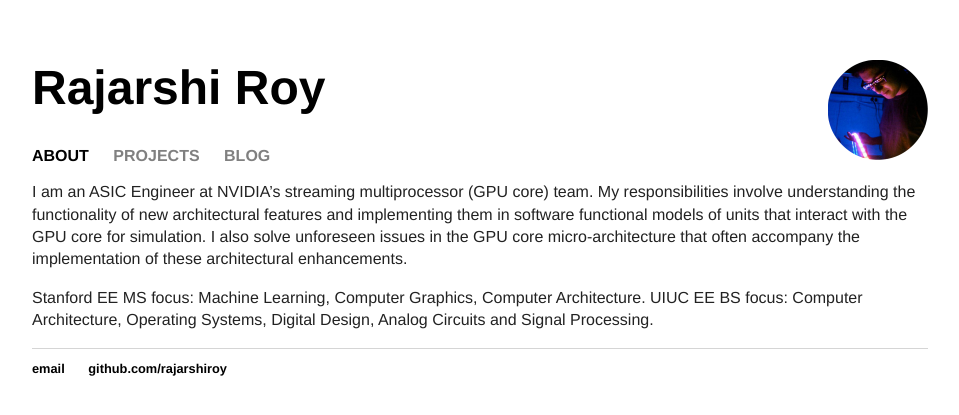
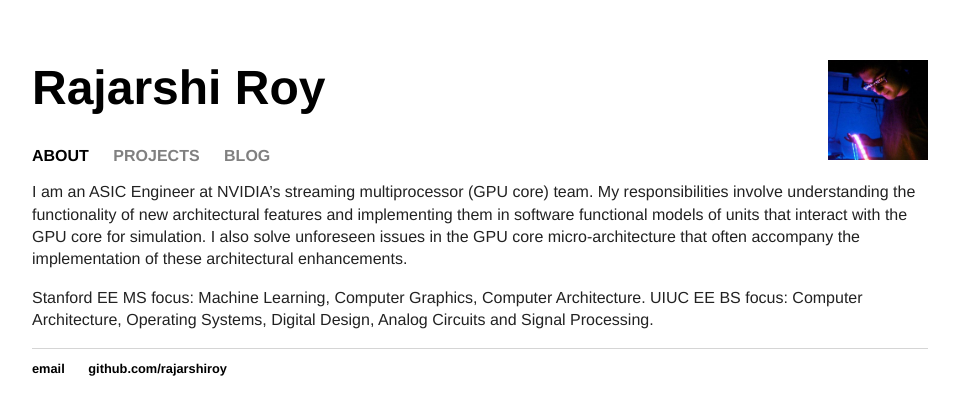
Before and after one commit to rajarshiroy/rajarshiroy.github.io, a Jekyll site: the page built from index.html, in a window 1280 px wide. Shown: the top 415 px of the page, without its empty margins (160-1119 px from the left). Built offline with Jekyll 4.4.1, drawn with Linux system fonts in a browser that asks for light colours.

Commit message:
Update about.html

```diff
--- a/_layouts/about.html
+++ b/_layouts/about.html
@@ -7,7 +7,7 @@
 		</head>
 		<body>
 			<h1>
-				<img src="/public/profile.png" alt="DP" style="float:right;width:100px;height:100px;">
+				<img src="/public/profile_square.jpg" alt="DP" style="float:right;width:100px;height:100px;">
 				Rajarshi Roy
 			</h1>
 			<nav>
```
